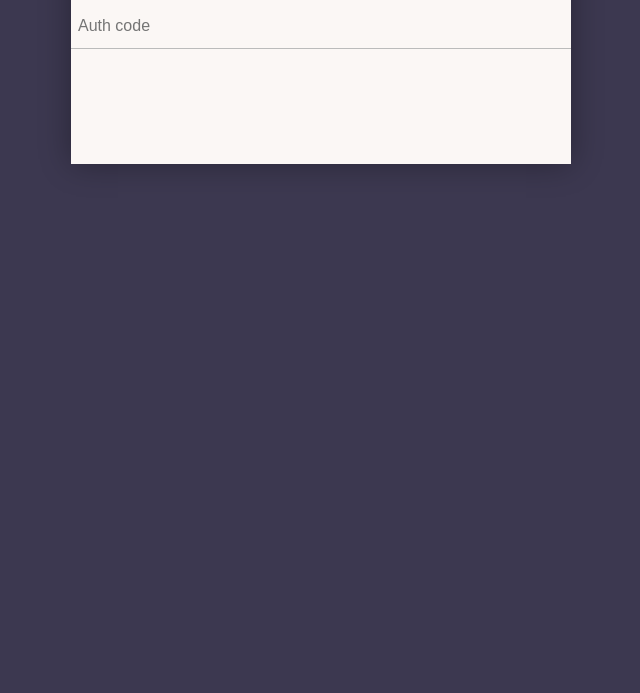
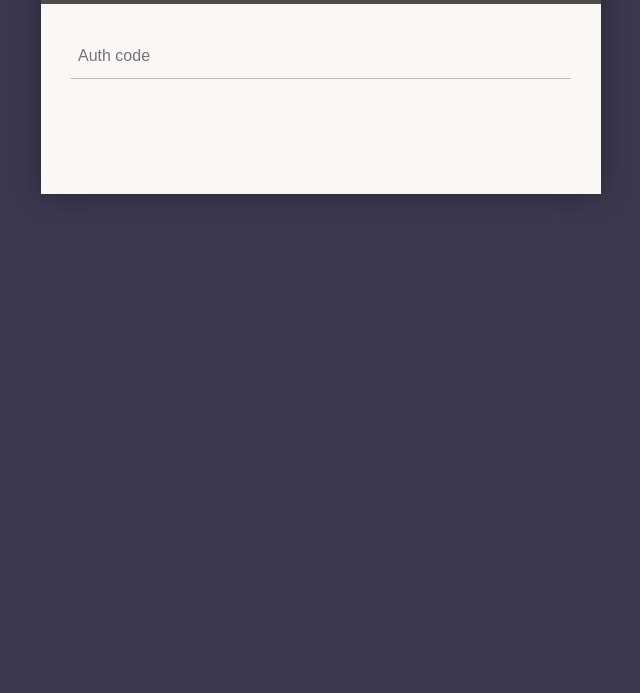
Before and after one commit to VandyHacks/NFC, a plain HTML site: page nfc-site/index.html in a window 1280 px wide. Shown: the part 107-800 px from the top of the page, without its empty margins (319-959 px from the left). Drawn offline with Linux system fonts and the light colour scheme; no server answers.

Commit message:
fixed padding

```diff
--- a/nfc-site/styles.css
+++ b/nfc-site/styles.css
@@ -31,7 +31,7 @@ html {
     font-family: 'Roboto', arial, sans;
     width: 80%;
     max-width: 500px;
-    padding: 30px 30px -15px 30px;
+    padding: 30px 30px 0px 30px;
     background: #fbf7f5;
     margin: 50px auto;
     box-shadow: 0px 0px 30px rgba(0, 0, 0, 0.33);
```
